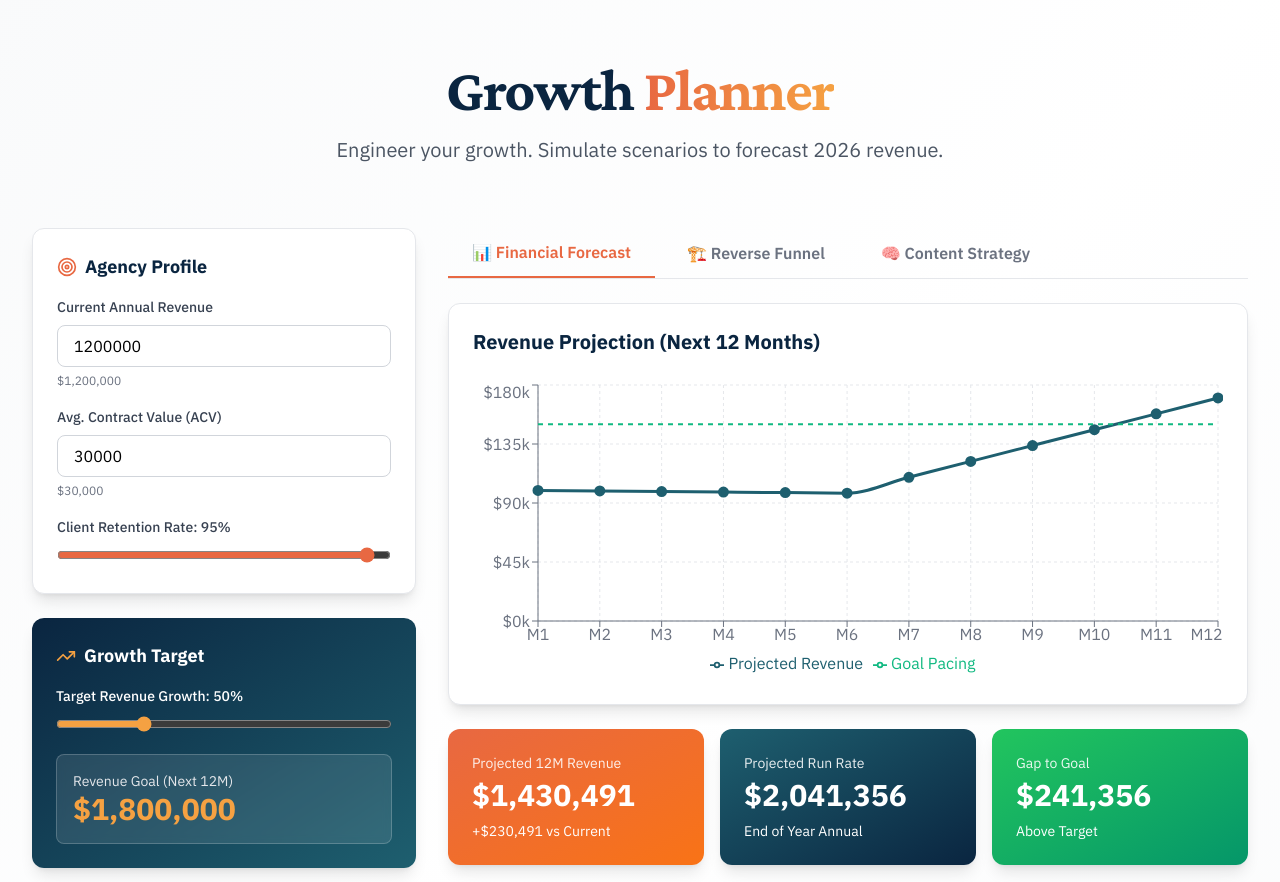
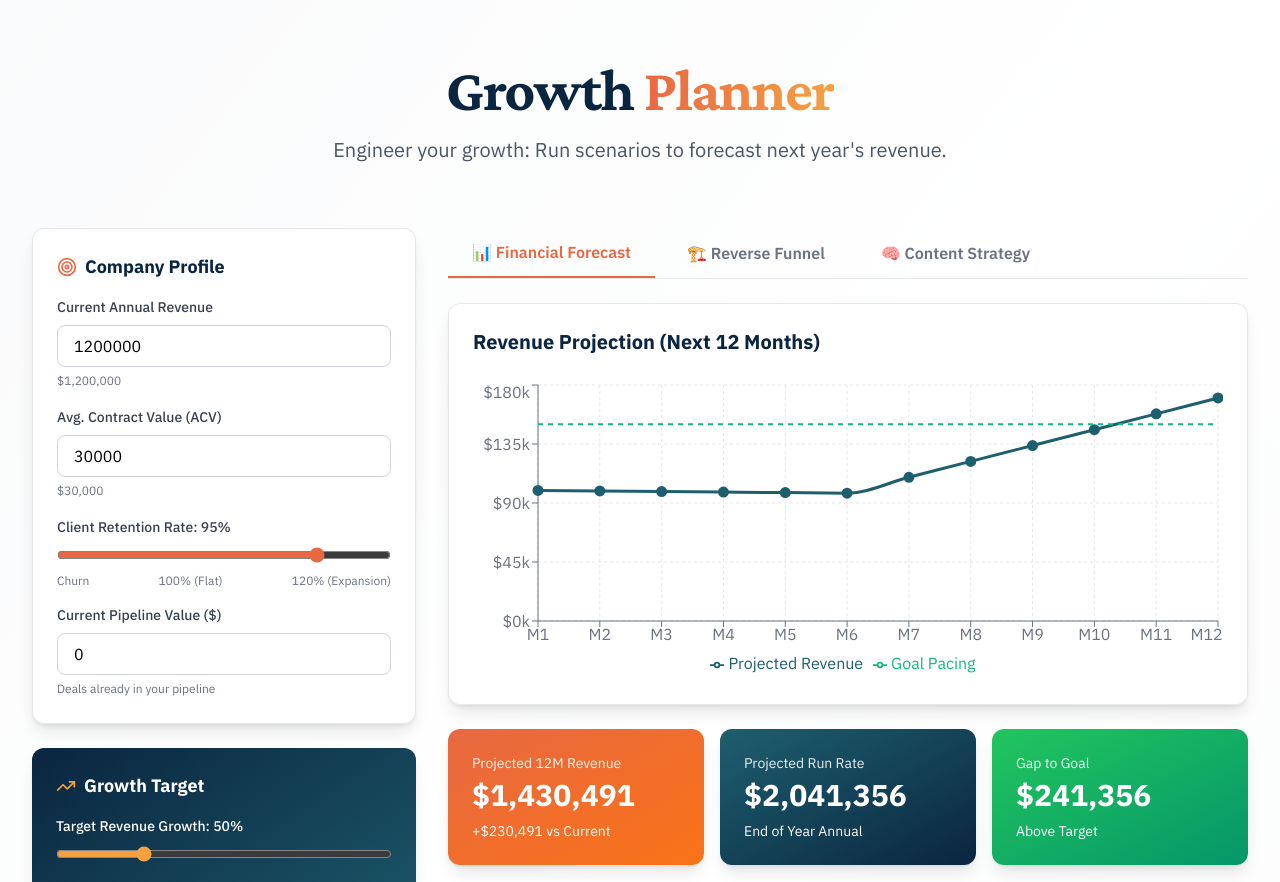
Before and after one commit to StanAlt/AcadiaIM, a React (Vite) app: page / in a window 1280 px wide. Shown: the part 5500-6382 px from the top of the page. Built offline with nearby package versions, Linux system fonts and the light colour scheme.

Commit message:
Add upsell capability (retention to 120%) and pipeline deals input for early revenue conversion

```diff
--- a/src/components/GrowthPlanner.jsx
+++ b/src/components/GrowthPlanner.jsx
@@ -8,6 +8,7 @@ export default function GrowthPlanner() {
   const [acv, setAcv] = useState(30000);
   const [retention, setRetention] = useState(95);
   const [targetGrowth, setTargetGrowth] = useState(50);
+  const [pipelineValue, setPipelineValue] = useState(0);
 
   // Growth Levers State
   const [newLeadsMonthly, setNewLeadsMonthly] = useState(100);
@@ -31,9 +32,22 @@ export default function GrowthPlanner() {
 
     const newClientsMonthly = newLeadsMonthly * (conversionRate / 100);
 
+    // Pipeline deals - assume they're at average age (halfway through sales cycle)
+    const pipelineDealsPerMonth = pipelineValue > 0 ? pipelineValue / acv : 0;
+    const avgPipelineAge = Math.ceil(salesCycle / 2);
+
     for (let i = 1; i <= 12; i++) {
-      monthlyRecurring = monthlyRecurring * (1 - ((100 - retention) / 100) / 12);
+      // Retention/Upsell logic: >100% = net expansion from existing clients
+      if (retention > 100) {
+        // Upsell mode: existing revenue grows
+        const monthlyGrowthRate = ((retention - 100) / 100) / 12;
+        monthlyRecurring = monthlyRecurring * (1 + monthlyGrowthRate);
+      } else {
+        // Churn mode: existing revenue decays
+        monthlyRecurring = monthlyRecurring * (1 - ((100 - retention) / 100) / 12);
+      }
 
+      // New revenue from new client acquisition
       let newRevStream = 0;
       if (i > salesCycle) {
         const monthsGeneratingNewRev = i - salesCycle;
@@ -41,7 +55,14 @@ export default function GrowthPlanner() {
         newRevStream = totalNewClientsActive * (acv / 12);
       }
 
-      const totalMonthRev = monthlyRecurring + newRevStream;
+      // Pipeline deals converting (if current month >= avg pipeline age)
+      let pipelineRevStream = 0;
+      if (i >= avgPipelineAge && pipelineDealsPerMonth > 0) {
+        const monthsOfPipelineRev = i - avgPipelineAge + 1;
+        pipelineRevStream = pipelineDealsPerMonth * (acv / 12) * Math.min(monthsOfPipelineRev, 12);
+      }
+
+      const totalMonthRev = monthlyRecurring + newRevStream + pipelineRevStream;
       accumulatedRevenue += totalMonthRev;
 
       data.push({
@@ -56,7 +77,7 @@ export default function GrowthPlanner() {
       accumulated: accumulatedRevenue,
       runRate: data[11].projected * 12
     };
-  }, [currentRevenue, acv, retention, newLeadsMonthly, conversionRate, salesCycle, targetRevenue]);
+  }, [currentRevenue, acv, retention, newLeadsMonthly, conversionRate, salesCycle, targetRevenue, pipelineValue]);
 
   const reverseFunnel = useMemo(() => {
     const neededRevenue = Math.max(0, targetRevenue - currentRevenue);
@@ -88,7 +109,7 @@ export default function GrowthPlanner() {
             Growth <span className="gradient-text">Planner</span>
           </h2>
           <p className="text-xl text-gray-600 max-w-3xl mx-auto">
-            Engineer your growth. Simulate scenarios to forecast 2026 revenue.
+            Engineer your growth: Run scenarios to forecast next year's revenue.
           </p>
         </div>
 
@@ -100,7 +121,7 @@ export default function GrowthPlanner() {
             <div className="bg-white rounded-xl shadow-lg p-6 border border-gray-200">
               <h3 className="text-lg font-bold text-acadia-navy mb-4 flex items-center gap-2">
                 <Target className="w-5 h-5 text-acadia-coral" />
-                Agency Profile
+                Company Profile
               </h3>
 
               <div className="space-y-4">
@@ -135,15 +156,42 @@ export default function GrowthPlanner() {
                 <div>
                   <label className="block text-sm font-medium text-gray-700 mb-2">
                     Client Retention Rate: {retention}%
+                    {retention > 100 && (
+                      <span className="ml-2 text-xs font-semibold text-green-600 bg-green-50 px-2 py-1 rounded">
+                        🚀 UPSELL MODE
+                      </span>
+                    )}
                   </label>
                   <input
                     type="range"
                     min="0"
-                    max="100"
+                    max="120"
                     value={retention}
                     onChange={(e) => setRetention(Number(e.target.value))}
                     className="w-full accent-acadia-coral"
                   />
+                  <div className="flex justify-between text-xs text-gray-500 mt-1">
+                    <span>Churn</span>
+                    <span>100% (Flat)</span>
+                    <span>120% (Expansion)</span>
+                  </div>
+                </div>
+
+                <div>
+                  <label className="block text-sm font-medium text-gray-700 mb-2">
+                    Current Pipeline Value ($)
+                  </label>
+                  <input
+                    type="number"
+                    value={pipelineValue}
+                    onChange={(e) => setPipelineValue(Number(e.target.value))}
+                    step="10000"
+                    placeholder="0"
+                    className="w-full px-4 py-2 border border-gray-300 rounded-lg focus:ring-2 focus:ring-acadia-coral focus:border-transparent"
+                  />
+                  <span className="text-xs text-gray-500">
+                    {pipelineValue > 0 ? `$${pipelineValue.toLocaleString()} - Deals in progress` : 'Deals already in your pipeline'}
+                  </span>
                 </div>
               </div>
             </div>
```
